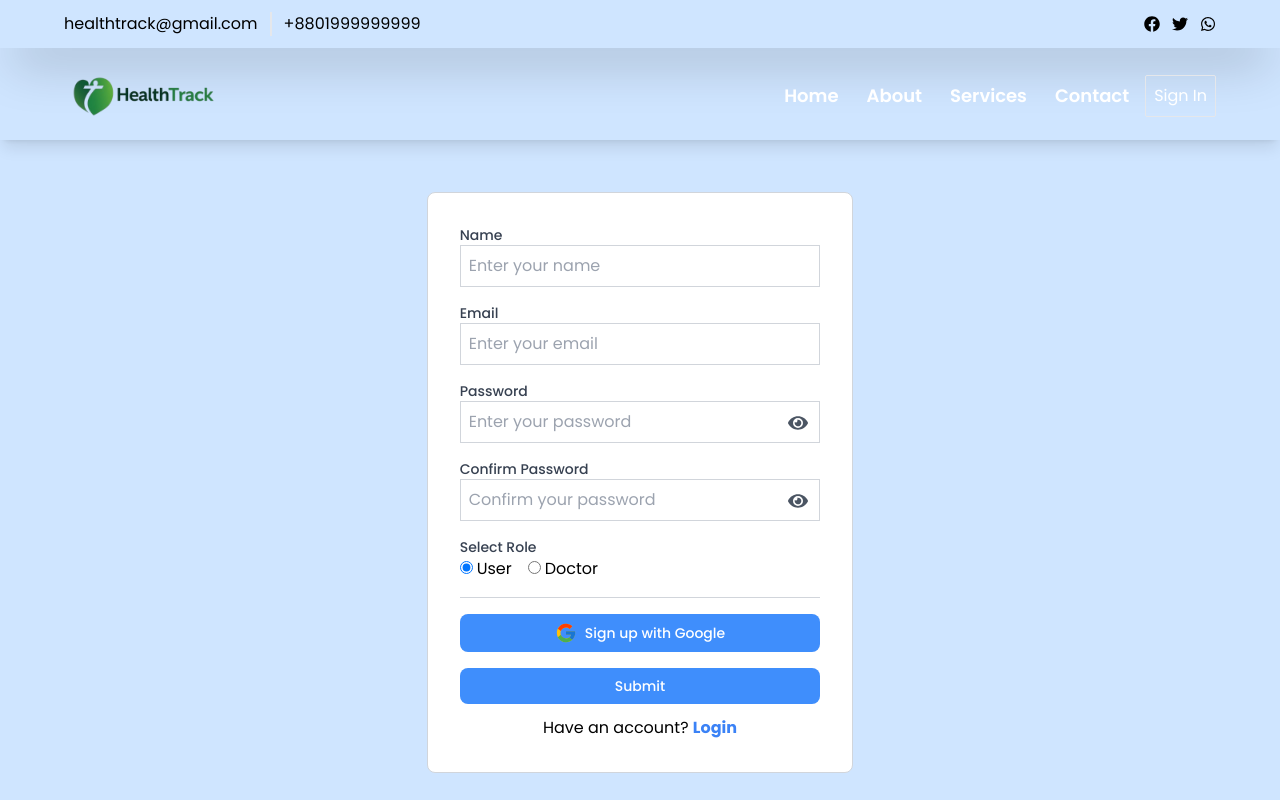
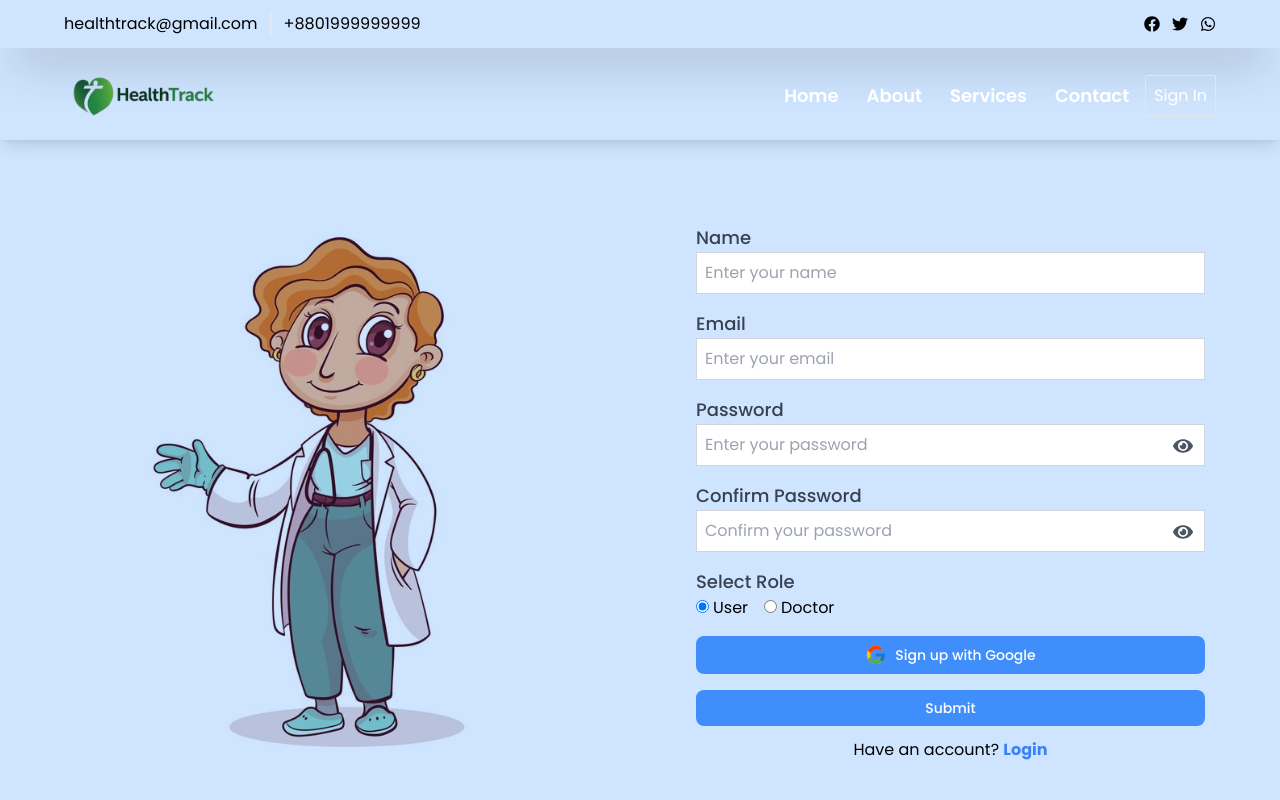
Before and after one commit to jahedasultana/Health-Track, a React (Vite) app: page /signup in a window 1280 px wide. Shown: the top 800 px of the page. Built offline with nearby package versions, Linux system fonts and the light colour scheme; no server answers.

Commit message:
sign in page re-digine

```diff
--- a/src/pages/signUp/SignUp.jsx
+++ b/src/pages/signUp/SignUp.jsx
@@ -5,7 +5,7 @@ import SocialLink from "../../components/SocialLink";
 import Swal from "sweetalert2";
 import useAxiosPublic from "../../hooks/useAxiosPublic";
 import { FaEye, FaEyeSlash } from "react-icons/fa"; // React Icons
-
+import signUp from "../../../public/leady.jpg";
 const SignUp = () => {
   const { userCreate } = useAuth();
   const navigate = useNavigate();
@@ -54,13 +54,20 @@ const SignUp = () => {
 
   return (
     <div className="mx-auto bg-secondary/40 flex flex-col items-center justify-center pt-48 pb-20">
-      <form
-        className="bg-white border p-8 rounded-lg border-gray-300 lg:w-4/12 md:w-6/12 w-full"
+
+
+
+  <div className="flex md:flex-row flex-col gap-6 ">
+        <div className="md:w-[50%]">
+          <img src={signUp} alt="" className="mix-blend-multiply" />
+        </div>
+        <form
+        className=" p-8  lg:w-4/12 md:w-6/12 w-full flex-1 flex items-center justify-center flex-col"
         onSubmit={onSubmit}
       >
         {/* Name Field */}
-        <div className="mb-4">
-          <label htmlFor="name" className="block text-sm font-medium text-gray-700">
+        <div className="mb-4 w-full">
+          <label htmlFor="name" className="block text-lg font-medium text-gray-700">
             Name
           </label>
           <input
@@ -75,8 +82,8 @@ const SignUp = () => {
         </div>
 
         {/* Email Field */}
-        <div className="mb-4">
-          <label htmlFor="email" className="block text-sm font-medium text-gray-700">
+        <div className="mb-4 w-full">
+          <label htmlFor="email" className="block text-lg font-medium text-gray-700">
             Email
           </label>
           <input
@@ -91,8 +98,8 @@ const SignUp = () => {
         </div>
 
         {/* Password Field */}
-        <div className="mb-4 relative">
-          <label htmlFor="password" className="block text-sm font-medium text-gray-700">
+        <div className="mb-4 relative w-full">
+          <label htmlFor="password" className="block text-lg font-medium text-gray-700">
             Password
           </label>
           <div className="relative">
@@ -116,8 +123,8 @@ const SignUp = () => {
         </div>
 
         {/* Confirm Password Field */}
-        <div className="mb-4 relative">
-          <label htmlFor="confirmPassword" className="block text-sm font-medium text-gray-700">
+        <div className="mb-4 relative w-full">
+          <label htmlFor="confirmPassword" className="block text-lg font-medium text-gray-700">
             Confirm Password
           </label>
           <div className="relative">
@@ -141,8 +148,8 @@ const SignUp = () => {
         </div>
 
         {/* Role Selection */}
-        <div className="mb-4">
-          <label className="block text-sm font-medium text-gray-700">Select Role</label>
+        <div className="mb-4 w-full">
+          <label className="block text-lg font-medium text-gray-700">Select Role</label>
           <div className="flex items-center">
             <label className="mr-4">
               <input
@@ -169,8 +176,6 @@ const SignUp = () => {
           </div>
         </div>
 
-        {/* Divider */}
-        <hr className="my-4 border-gray-300" />
 
         {/* Google Signup */}
         <SocialLink />
@@ -190,6 +195,9 @@ const SignUp = () => {
           </Link>
         </p>
       </form>
+      </div>
+
+
     </div>
   );
 };
```
